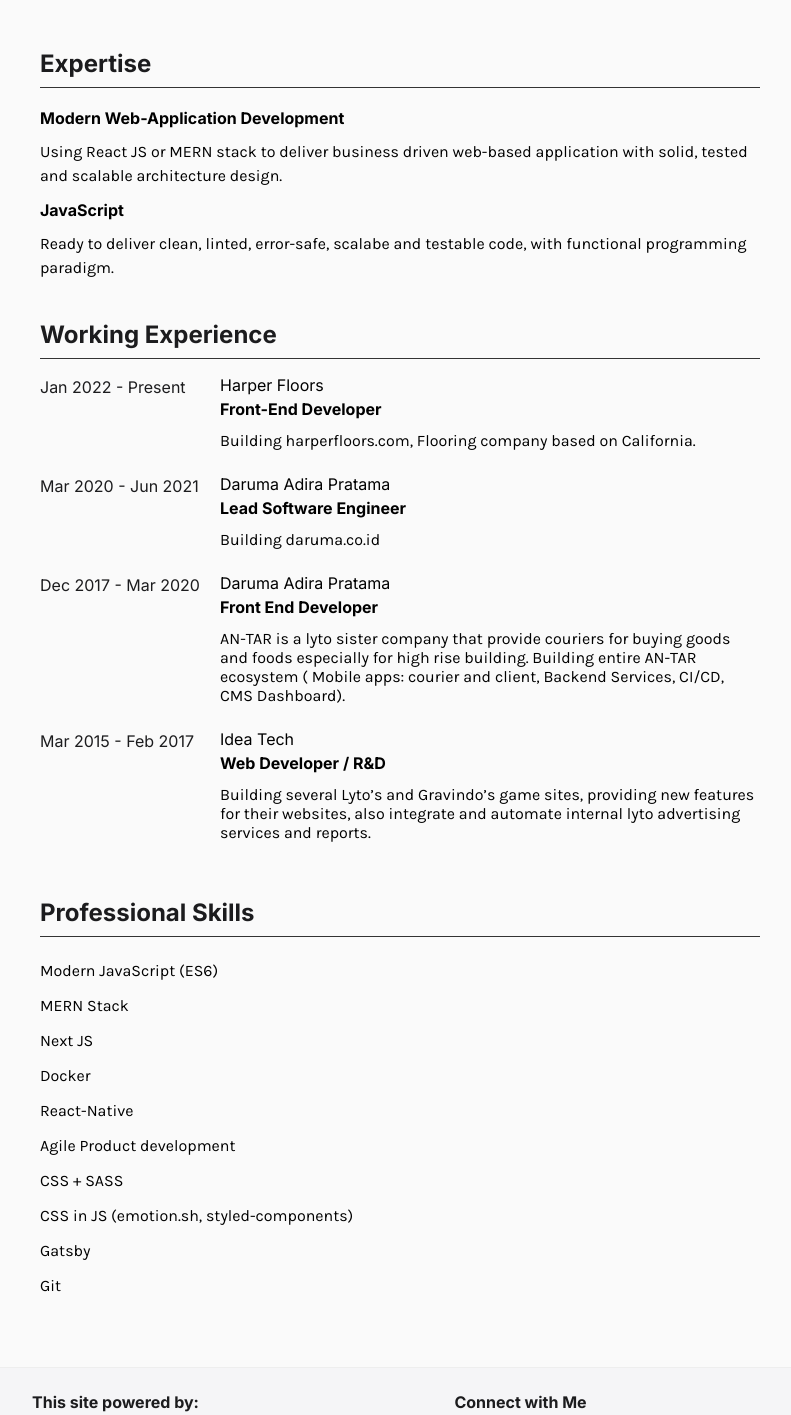
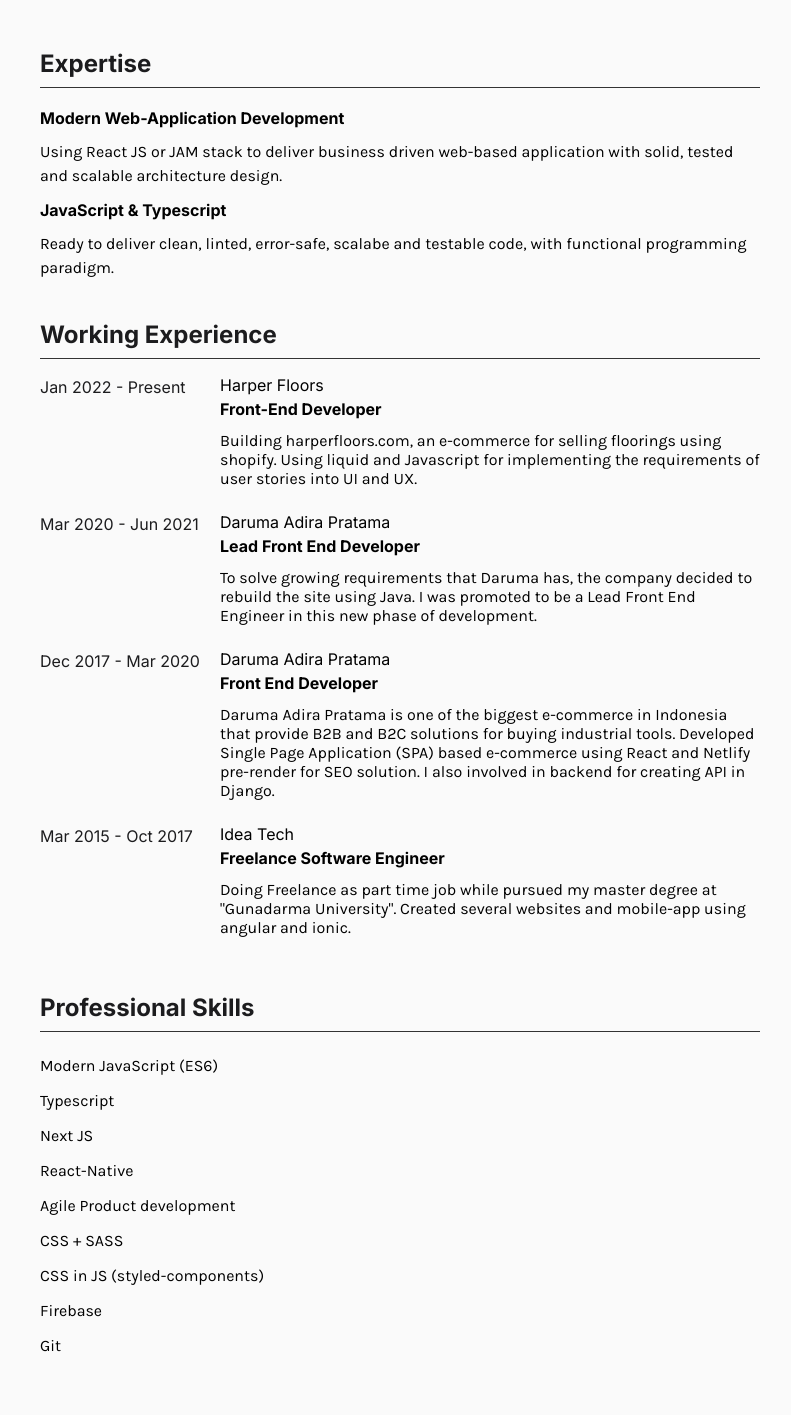
Before and after one commit to yohanesss/md_blog, a Next.js app: page /about in a window 1280 px wide. Shown: the part 262-1677 px from the top of the page, without its empty margins (256-1047 px from the left). Built offline with nearby package versions, Linux system fonts and the light colour scheme.

Commit message:
update devInfo

```diff
--- a/components/About/WorkExperience.style.tsx
+++ b/components/About/WorkExperience.style.tsx
@@ -59,5 +59,6 @@
   font-size: 16px;
   font-family: Karla, sans-serif;
   padding-top: 8px;
+  line-heights: 1.25;
   padding-bottom: 8px;
 `;
--- a/constants/devInfo.ts
+++ b/constants/devInfo.ts
@@ -9,15 +9,16 @@
     end: "-",
     isPresent: true,
     description:
-      "Building harperfloors.com, Flooring company based on California.",
+      "Building harperfloors.com, an e-commerce for selling floorings using shopify. Using liquid and Javascript for implementing the requirements of user stories into UI and UX.",
   },
   {
     companyName: "Daruma Adira Pratama",
-    role: "Lead Software Engineer",
+    role: "Lead Front End Developer",
     start: "2020-03-01",
     end: "2021-06-02",
     isPresent: false,
-    description: "Building daruma.co.id ",
+    description:
+      "To solve growing requirements that Daruma has, the company decided to rebuild the site using Java. I was promoted to be a Lead Front End Engineer in this new phase of development.",
   },
   {
     companyName: "Daruma Adira Pratama",
@@ -26,16 +27,15 @@
     end: "2020-03-01",
     isPresent: false,
     description:
-      "AN-TAR is a lyto sister company that provide couriers for buying goods and foods especially for high rise building. Building entire AN-TAR ecosystem ( Mobile apps: courier and client, Backend Services, CI/CD, CMS Dashboard).",
+      "Daruma Adira Pratama is one of the biggest e-commerce in Indonesia that provide B2B and B2C solutions for buying industrial tools. Developed Single Page Application (SPA) based e-commerce using React and Netlify pre-render for SEO solution. I also involved in backend for creating API in Django.",
   },
   {
     companyName: "Idea Tech",
-    role: "Web Developer / R&D",
+    role: "Freelance Software Engineer",
     start: "2015-03-01",
-    end: "2017-02-01",
+    end: "2017-10-01",
     isPresent: false,
-    description:
-      "Building several Lyto’s and Gravindo’s game sites, providing new features for their websites, also integrate and automate internal lyto advertising services and reports.",
+    description: `Doing Freelance as part time job while pursued my master degree at "Gunadarma University". Created several websites and mobile-app using angular and ionic.`,
   },
   // {
   //   companyName: "Mediatron / Telkom DDS - HEX",
@@ -52,10 +52,10 @@
   {
     heading: "Modern Web-Application Development",
     description:
-      "Using React JS or MERN stack to deliver business driven web-based application with solid, tested and scalable architecture design.",
+      "Using React JS or JAM stack to deliver business driven web-based application with solid, tested and scalable architecture design.",
   },
   {
-    heading: "JavaScript",
+    heading: "JavaScript & Typescript",
     description:
       "Ready to deliver clean, linted, error-safe, scalabe and testable code, with functional programming paradigm.",
   },
@@ -63,13 +63,12 @@
 
 export const devProfessionalSkills = [
   "Modern JavaScript (ES6)",
-  "MERN Stack",
+  "Typescript",
   "Next JS",
-  "Docker",
   "React-Native",
   "Agile Product development",
   "CSS + SASS",
-  "CSS in JS (emotion.sh, styled-components) ",
-  "Gatsby",
+  "CSS in JS (styled-components) ",
+  "Firebase",
   "Git",
 ];
```
